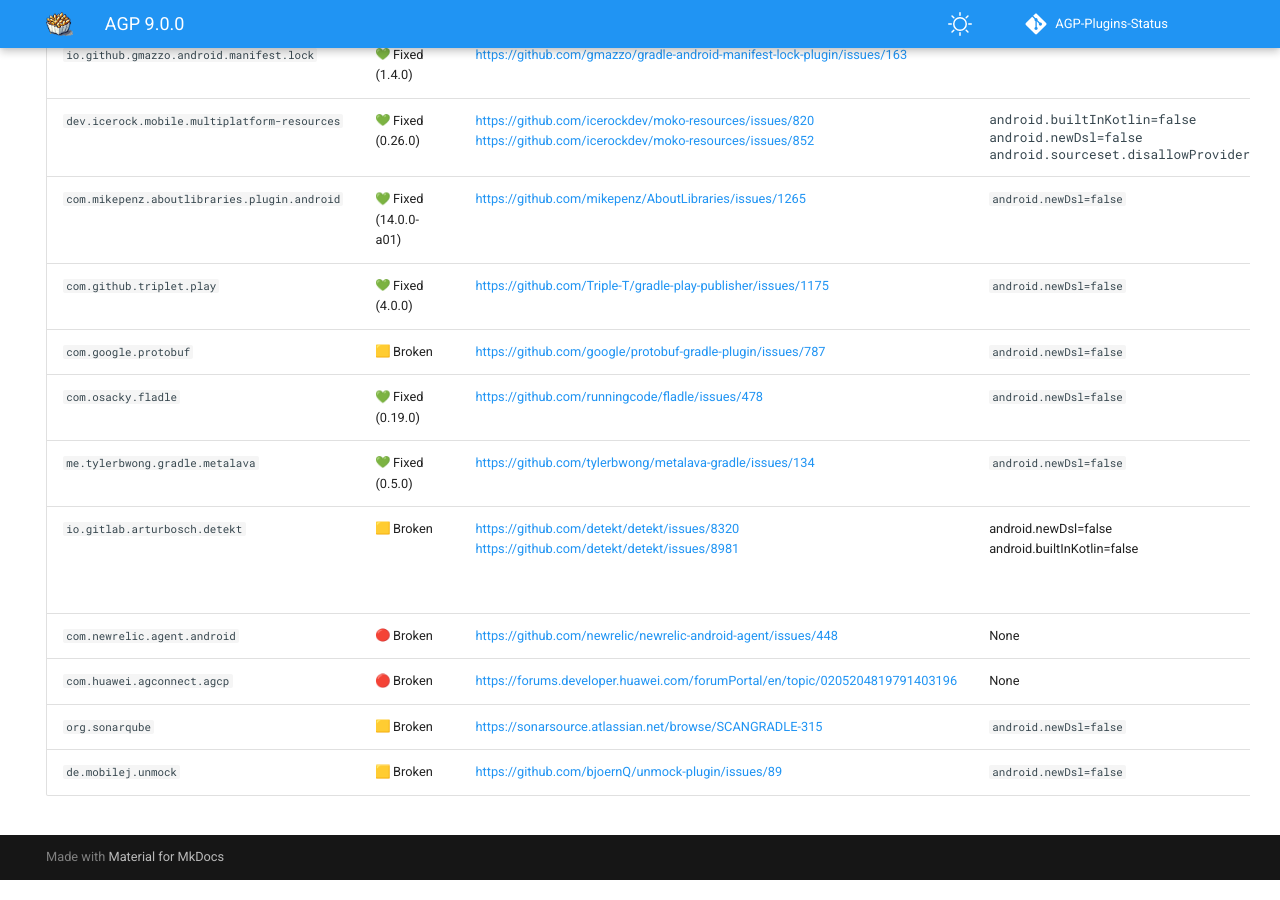
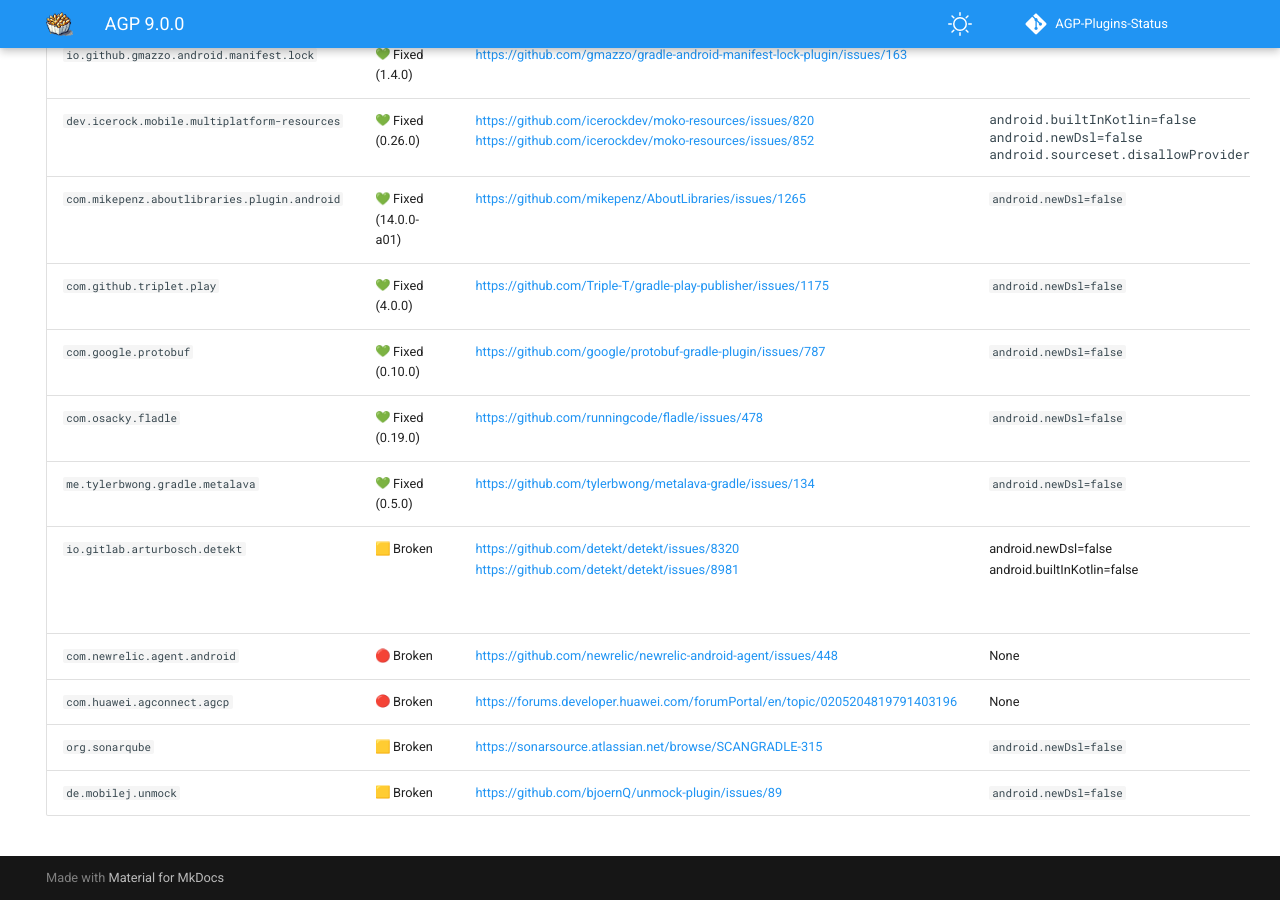
Before and after one commit to pablobaxter/AGP-Plugins-Status, an MkDocs documentation site: the page built from docs/agp-9.0.0.md, in a window 1280 px wide and 900 px high, scrolled down 2293 px. Built offline with MkDocs 1.6.1 and Material for MkDocs 9.7.7, drawn with Linux system fonts in a browser that asks for light colours; emoji names are drawn with the system emoji font; comment, search, counter and statistics services are not loaded.

Commit message:
Mark that protobuf Gradle plugin 0.10.0 is AGP 9.0 compatible

```diff
--- a/docs/agp-9.0.0.md
+++ b/docs/agp-9.0.0.md
@@ -59,7 +59,7 @@
 | `dev.icerock.mobile.multiplatform-resources` | :green_heart: Fixed (0.26.0) | https://github.com/icerockdev/moko-resources/issues/820<br>https://github.com/icerockdev/moko-resources/issues/852 | <pre>android.builtInKotlin=false<br>android.newDsl=false<br>android.sourceset.disallowProvider=false</pre> | Still incompatiable with tests, see https://github.com/icerockdev/moko-resources/issues/860 |
 | `com.mikepenz.aboutlibraries.plugin.android` | :green_heart: Fixed (14.0.0-a01) | https://github.com/mikepenz/AboutLibraries/issues/1265 | `android.newDsl=false` | Addressed by https://github.com/mikepenz/AboutLibraries/pull/1283 |
 | `com.github.triplet.play` | :green_heart: Fixed (4.0.0) | https://github.com/Triple-T/gradle-play-publisher/issues/1175 | `android.newDsl=false` | Addressed by https://github.com/Triple-T/gradle-play-publisher/pull/1181 |
-| `com.google.protobuf` | :yellow_square: Broken | https://github.com/google/protobuf-gradle-plugin/issues/787 | `android.newDsl=false` | |
+| `com.google.protobuf` | :green_heart: Fixed (0.10.0) | https://github.com/google/protobuf-gradle-plugin/issues/787 | `android.newDsl=false` | |
 | `com.osacky.fladle` | :green_heart: Fixed (0.19.0) | https://github.com/runningcode/fladle/issues/478 | `android.newDsl=false` | Fixed in https://github.com/runningcode/fladle/pull/452 |
 | `me.tylerbwong.gradle.metalava` | :green_heart: Fixed (0.5.0) | https://github.com/tylerbwong/metalava-gradle/issues/134 | `android.newDsl=false` | Addressed by https://github.com/tylerbwong/metalava-gradle/pull/144 |
 | `io.gitlab.arturbosch.detekt` | :yellow_square: Broken | https://github.com/detekt/detekt/issues/8320<br>https://github.com/detekt/detekt/issues/8981 | android.newDsl=false<br>android.builtInKotlin=false | The fix will only apply to detekt 2.0.0<br>Also to suppress warnings you can in addition add:<br>android.suppressUnsupportedOptionWarnings=android.suppressUnsupportedOptionWarnings,android.newDsl,android.builtInKotlin<br>kotlin.suppressGradlePluginWarnings=DeprecatedKotlinAndroidPlugin |
```
